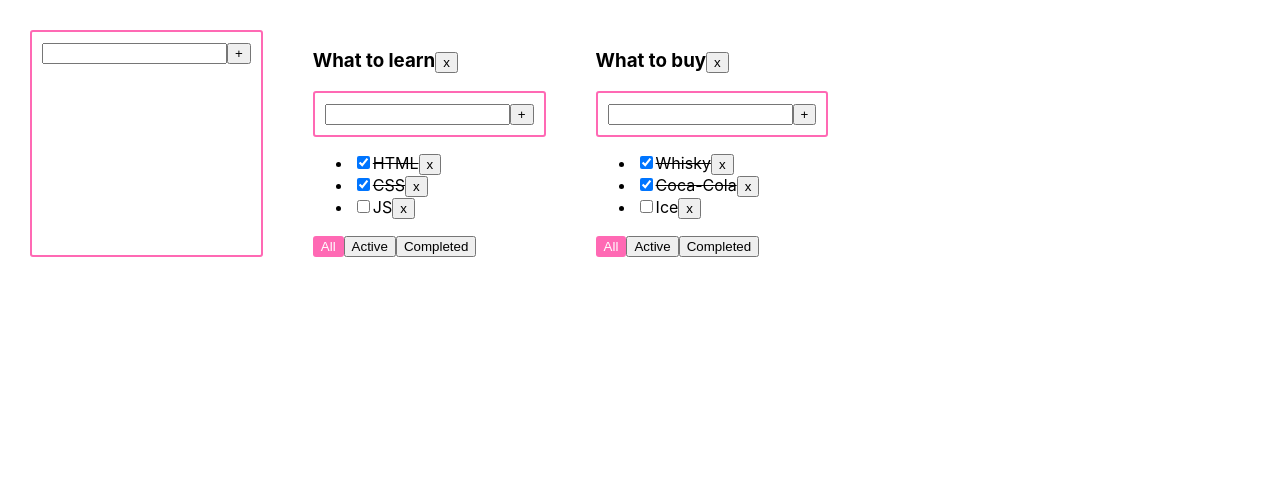
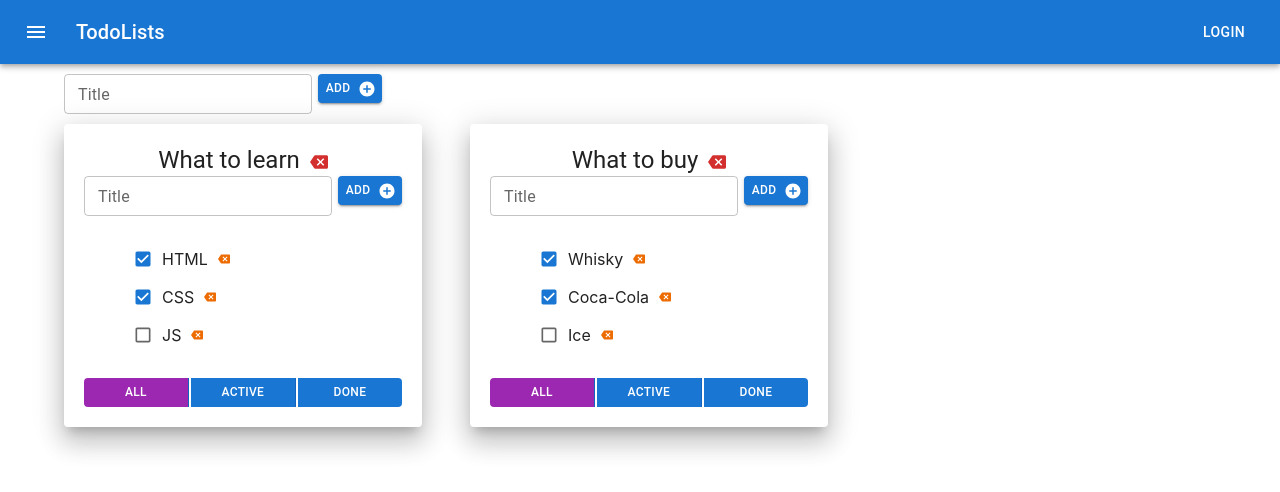
Before and after one commit to abdcod/TodoList, a React (Create React App) app: page / in a window 1280 px wide. Shown: the top 492 px of the page. Built offline with nearby package versions, Linux system fonts and the light colour scheme.

Commit message:
7 exercise

```diff
--- a/package.json
+++ b/package.json
@@ -3,6 +3,10 @@
   "version": "0.1.0",
   "private": true,
   "dependencies": {
+    "@emotion/react": "^11.10.6",
+    "@emotion/styled": "^11.10.6",
+    "@mui/icons-material": "^5.11.11",
+    "@mui/material": "^5.11.11",
     "@testing-library/jest-dom": "^5.16.5",
     "@testing-library/react": "^13.4.0",
     "@testing-library/user-event": "^13.5.0",
--- a/src/AddItemForm.tsx
+++ b/src/AddItemForm.tsx
@@ -1,4 +1,6 @@
 import React, {ChangeEvent, FC, KeyboardEvent, useState} from 'react';
+import {Button, TextField} from "@mui/material";
+import AddCircleIcon from '@mui/icons-material/AddCircle';
 
 type AddItemPropsFormPropsType = {
     addItem: (title: string) => void
@@ -23,20 +25,37 @@ const AddItemForm: FC<AddItemPropsFormPropsType> = (props: AddItemPropsFormProps
         setTitle("");
     }
     const onKeyDownHandler = (e: KeyboardEvent<HTMLInputElement>) => e.key === "Enter" && addItem();
-    const errorMessage = error &&
-        <p style={{color: "red", fontWeight: "bold", margin: "0"}}>Title is not applicable</p>;
+    // const errorMessage = error &&
+    //     <p style={{color: "red", fontWeight: "bold", margin: "0"}}>Title is not applicable</p>;
     const inputErrorClasses = error ? 'input-error' : "";
 
     return (
         <div className={"addItemForm"}>
-            <input
+            <TextField
+                size={"small"}
                 value={title}
                 onChange={onChangeHandler}
                 onKeyDown={onKeyDownHandler}
-                className={inputErrorClasses}
-            />
-            <button onClick={addItem}>+</button>
-            {errorMessage}
+                variant={"outlined"}
+                label={"Title"}
+                error={error}
+                helperText={error && "Please, enter new Title"}
+            ></TextField>
+            {/*<input*/}
+            {/*    value={title}*/}
+            {/*    onChange={onChangeHandler}*/}
+            {/*    onKeyDown={onKeyDownHandler}*/}
+            {/*    className={inputErrorClasses}*/}
+            {/*/>*/}
+            {/*<button onClick={addItem}>+</button>*/}
+            <Button
+                sx={{fontSize: "12px", p: "4px 4px", ml: "6px"}}
+                size="small"
+                variant={"contained"}
+                onClick={addItem}
+                endIcon={<AddCircleIcon/>}
+            >Add</Button>
+            {/*{errorMessage}*/}
         </div>
     );
 };
--- a/src/App.css
+++ b/src/App.css
@@ -1,11 +1,15 @@
-.App {
-    padding: 30px;
-    display: flex;
-}
+/*.content {*/
+/*    padding: 30px;*/
+/*    display: flex;*/
+/*}*/
 
-.App > div {
-    margin-right: 50px;
-}
+/*.content > div {*/
+/*    margin-right: 50px;*/
+/*}*/
+
+/*.App > div {*/
+/*    margin-right: 50px;*/
+/*}*/
 
 .task-done {
     text-decoration: line-through;
@@ -15,23 +19,27 @@
     font-weight: bold;
 }
 
-.btn-active {
+/*.btn-active {*/
 
-    color: white;
-    background-color: hotpink;
-    border: 2px solid hotpink;
-    border-radius: 3px;
+/*    color: white;*/
+/*    background-color: hotpink;*/
+/*    border: 2px solid hotpink;*/
+/*    border-radius: 3px;*/
 
-}
+/*}*/
 
-.input-error {
+/*.input-error {*/
 
-    border: 2px solid red;
-    outline: none;
-}
+/*    border: 2px solid red;*/
+/*    outline: none;*/
+/*}*/
 
-.addItemForm {
-    border: 2px solid hotpink;
-    border-radius: 3px;
-    padding: 10px;
-}
+/*.addItemForm {*/
+/*    border: 2px solid hotpink;*/
+/*    border-radius: 3px;*/
+/*    padding: 10px;*/
+/*}*/
+
+/*input.MuiInputBase-input {*/
+/*    padding: 4px;*/
+/*}*/
--- a/src/App.tsx
+++ b/src/App.tsx
@@ -3,6 +3,9 @@ import './App.css';
 import TodoList, {TaskType} from "./TodoList";
 import {v1} from "uuid";
 import AddItemForm from "./AddItemForm";
+import {AppBar, Box, Button, IconButton, Typography, Toolbar, Grid, Container, Paper} from "@mui/material";
+import {Menu} from '@mui/icons-material';
+
 
 export type FilterValuesType = "all" | "active" | "completed";
 
@@ -59,12 +62,12 @@ function App() {
         setTodolists(todoLists.map((tl) => tl.id === todolistId ? {...tl, filter: filter} : tl));
     }
 
-    const changeToDoListTitle= (title: string, todolistId: string) => {
+    const changeToDoListTitle = (title: string, todolistId: string) => {
         setTodolists(todoLists.map((tl) => tl.id === todolistId ? {...tl, title: title} : tl));
     }
 
     const removeTodoList = (todoListId: string) => {
-        const updatedTodoLists = todoLists.filter((tl) => tl.id !== todoListId );
+        const updatedTodoLists = todoLists.filter((tl) => tl.id !== todoListId);
         setTodolists(updatedTodoLists);
     }
 
@@ -105,7 +108,7 @@ function App() {
     }
 
     const changeTaskStatus = (taskId: string, isDone: boolean, todolistId: string) => {
-        setTasks({...tasks, [todolistId]: tasks[todolistId].map((t) => t.id === taskId ? {...t, isDone: isDone} : t) })
+        setTasks({...tasks, [todolistId]: tasks[todolistId].map((t) => t.id === taskId ? {...t, isDone: isDone} : t)})
         // setTasks(tasks.map((t) => t.id === taskId ? {...t, isDone: isDone} : t))
     }
 
@@ -131,7 +134,8 @@ function App() {
 
             const filteredTasks = getFilteredTaskForRender(tasks[tl.id] || [], tl.filter);
             return (
-
+                <Grid item>
+                    <Paper sx={{p: "20px"}} elevation={16}>
                         <TodoList
                             key={tl.id}
                             todoListId={tl.id}
@@ -146,12 +150,11 @@ function App() {
                             changeTaskTitle={changeTaskTitle}
                             changeToDoListTitle={changeToDoListTitle}
                         />
+                    </Paper>
+                </Grid>
 
             )
-    }) : <span>Create your first TodoList</span>
-
-
-
+        }) : <span></span>
 
 
     // const tasks_1: Array<TaskType> = [
@@ -164,8 +167,35 @@ function App() {
 
     return (
         <div className="App">
+            <Box sx={{flexGrow: 1}}>
+                <AppBar position="static">
+                    <Toolbar>
+                        <IconButton
+                            size="large"
+                            edge="start"
+                            color="inherit"
+                            aria-label="menu"
+                            sx={{mr: 2}}
+                        >
+                            <Menu/>
+                        </IconButton>
+                        <Typography variant="h6" component="div" sx={{flexGrow: 1}}>
+                            TodoLists
+                        </Typography>
+                        <Button color="inherit">Login</Button>
+                    </Toolbar>
+                </AppBar>
+            </Box>
+            {/*<div className={"content"}>*/}
+            <Container fixed>
+                <Grid container sx={{p: "10px 0px"}}>
                     <AddItemForm addItem={addTodolist}/>
+                </Grid>
+                <Grid container spacing={6}>
                     {todoListComponents}
+                </Grid>
+            </Container>
+            {/*</div>*/}
             {/*<TodoList title={toDoListTitle_2} tasks={tasks}/>*/}
             {/*<TodoList title={"Привет"} tasks={tasks_1}/>*/}
         </div>
--- a/src/EditableSpan.tsx
+++ b/src/EditableSpan.tsx
@@ -1,4 +1,5 @@
-import React, {useState, FC, ChangeEvent} from 'react';
+import React, {useState, FC, ChangeEvent, KeyboardEvent} from 'react';
+import {TextField} from "@mui/material";
 
 type EditableSpanPropsType = {
     title: string;
@@ -20,8 +21,33 @@ const EditableSpan: FC<EditableSpanPropsType> = (props) => {
         setTitle(event.currentTarget.value)
     }
 
+    const onKeyDownHandler = (e: KeyboardEvent<HTMLInputElement>) => {
+        if (e.key === "Enter") {
+            props.changeTitle(title);
+            setEditMode(false);
+        }
+};
+
     return (
-        editMode ? <input value={title} autoFocus onBlur={offEditMode} onChange={onChangeHandler}/> : <span onDoubleClick={onEditMode}>{props.title}</span>
+        editMode ?
+            // <input value={title} autoFocus onBlur={offEditMode} onChange={onChangeHandler}/>
+            <TextField
+                variant={"standard"}
+                value={title}
+                autoFocus
+                onBlur={offEditMode}
+                onChange={onChangeHandler}
+                size={"small"}
+                onKeyDown={onKeyDownHandler}
+                // value={title}
+                // onChange={onChangeHandler}
+                // onKeyDown={onKeyDownHandler}
+                // variant={"outlined"}
+                // label={"Title"}
+                // error={error}
+                // helperText={error && "Please, enter new Title"}
+            ></TextField>
+            : <span onDoubleClick={onEditMode}>{props.title}</span>
     );
 };
 
--- a/src/TodoList.tsx
+++ b/src/TodoList.tsx
@@ -2,6 +2,8 @@ import React, {ChangeEvent, FC, KeyboardEvent, useState} from 'react';
 import {FilterValuesType} from "./App";
 import AddItemForm from "./AddItemForm";
 import EditableSpan from "./EditableSpan";
+import {Button, ButtonGroup, Checkbox, List, ListItem, Typography} from "@mui/material";
+import BackspaceIcon from '@mui/icons-material/Backspace';
 
 type TodoListPropsType = {
     todoListId: string
@@ -15,6 +17,7 @@ type TodoListPropsType = {
     removeTodoList: (todoListId: string) => void
     changeTaskTitle: (taskId: string, title: string, todolistId: string) => void
     changeToDoListTitle: (title: string, todolistId: string) => void
+
 }
 
 
@@ -32,20 +35,25 @@ const TodoList: FC<TodoListPropsType> = (props) => {
     // const [title, setTitle] = useState<string>("");
     // const [error, setError] = useState<boolean>(false);
 
-    let taskList = props.tasks
-        ? props.tasks.map((task: TaskType) => {
+    let taskList = props.tasks.length
+        ? <List>{props.tasks.map((task: TaskType) => {
             const removeTask = () => props.removeTask(task.id, props.todoListId)
             const changeTaskStatus = (event: ChangeEvent<HTMLInputElement>) => props.changeTaskStatus(task.id, event.currentTarget.checked, props.todoListId)
             const taskClasses = task.isDone ? "task-done" : "task"
             const changeTaskTitle = (title: string) => props.changeTaskTitle(task.id, title, props.todoListId)
             return (
-                <li key={task.id} className={taskClasses}>
-                    <input onChange={changeTaskStatus} type="checkbox" checked={task.isDone}/>
+                <ListItem sx={{p: "0px"}} key={task.id} className={taskClasses}>
+                    {/*<input onChange={changeTaskStatus} type="checkbox" checked={task.isDone}/>*/}
+                    <Checkbox size={"small"} onChange={changeTaskStatus} checked={task.isDone} />
                     <EditableSpan title={task.title} changeTitle={changeTaskTitle}/>
-                    <button onClick={removeTask}>x</button>
-                </li>
+                    {/*<button onClick={removeTask}>x</button>*/}
+                    <BackspaceIcon
+                        sx={{ml: "10px", fontSize: "12px", verticalAlign: "middle"}}
+                        color={"warning"}
+                        onClick={removeTask}></BackspaceIcon>
+                </ListItem>
             )
-        }) : <span>Your taskslist is empty</span>
+        })}</List> : <span>Your taskslist is empty</span>
 
 
     // const taskList;
@@ -87,22 +95,45 @@ const TodoList: FC<TodoListPropsType> = (props) => {
 
     return (
         <div>
-            <h3><EditableSpan title={props.title} changeTitle={changeTodoListTitle}/>
-                <button onClick={removeTodoList}>х</button>
-            </h3>
+            <Typography variant={"h5"} align={"center"}><EditableSpan title={props.title} changeTitle={changeTodoListTitle}/>
+                {/*<button onClick={removeTodoList}>х</button>*/}
+                {/*<IconButton onClick={removeTodoList}></IconButton>*/}
+                <BackspaceIcon
+                    color={"error"}
+                    sx={{ml: "10px", fontSize: "18px", verticalAlign: "middle"}}
+                    onClick={removeTodoList}></BackspaceIcon>
+            </Typography>
             <AddItemForm addItem={addTask}/>
             <ul>
                 {taskList}
             </ul>
             <div>
-                <button className={props.filter === "all" ? "btn-active" : ""} onClick={handlerCreator("all")}>All
-                </button>
-                <button className={props.filter === "active" ? "btn-active" : ""}
-                        onClick={handlerCreator("active")}>Active
-                </button>
-                <button className={props.filter === "completed" ? "btn-active" : ""}
-                        onClick={handlerCreator("completed")}>Completed
-                </button>
+                <ButtonGroup
+                    fullWidth
+                    disableElevation
+                    size="small"
+                    variant="contained"
+                >
+                <Button
+                    sx={{mr: "2px", fontSize: "12px", p: "4px 4px"}}
+                    color={props.filter === "all" ? "secondary" : "primary"}
+                    //className={props.filter === "all" ? "btn-active" : ""}
+                    onClick={handlerCreator("all")}
+                >All
+                </Button>
+                <Button
+                    sx={{mr: "2px", fontSize: "12px", p: "4px 4px"}}
+                    color={props.filter === "active" ? "secondary" : "primary"}
+                    //className={props.filter === "active" ? "btn-active" : ""}
+                    onClick={handlerCreator("active")}>Active
+                </Button>
+                <Button
+                    sx={{fontSize: "12px", p: "4px 4px"}}
+                    color={props.filter === "completed" ? "secondary" : "primary"}
+                    //className={props.filter === "completed" ? "btn-active" : ""}
+                    onClick={handlerCreator("completed")}>Done
+                </Button>
+                </ButtonGroup>
             </div>
         </div>
     );
```
Also changed, not shown: 1 other file (tests, documents, lock files or other folders). Lines whose indentation alone changed are shown as unchanged.
